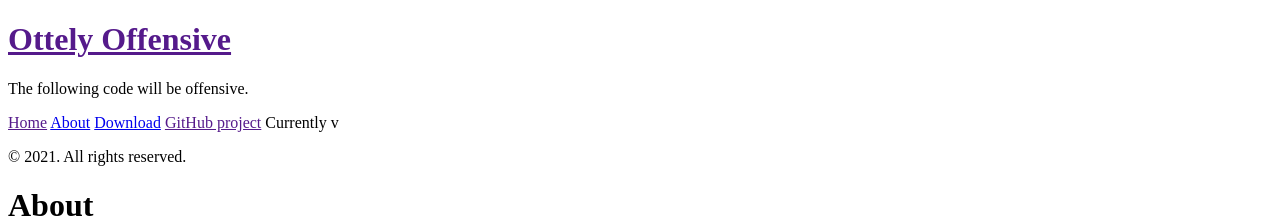
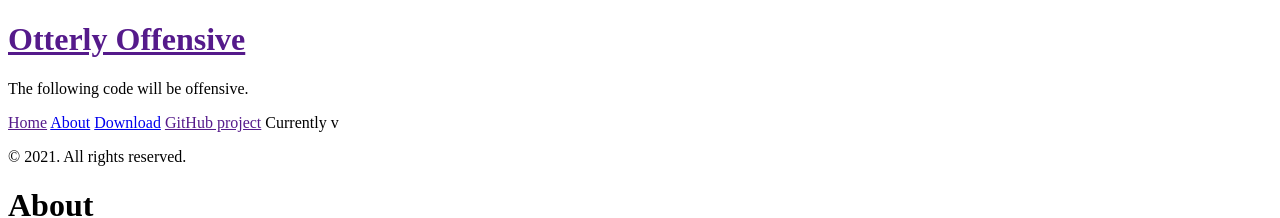
Before and after one commit to OtterlySecure/OtterlyOffensive, a Jekyll site: the page built from about.md, in a window 1280 px wide. Shown: the top 218 px of the page. Built offline with Jekyll 4.4.1, drawn with Linux system fonts in a browser that asks for light colours; Markdown is read by kramdown in place of the engine named in the settings.

Commit message:
Update _config.yml

```diff
--- a/_config.yml
+++ b/_config.yml
@@ -1,5 +1,5 @@
 # Dependencies
-markdown:         redcarpet
+markdown:         kramdown
 highlighter:      pygments
 
 # Permalinks
@@ -7,7 +7,7 @@ permalink:        pretty
 
 
 # Setup
-title:            Ottely Offensive
+title:            Otterly Offensive
 tagline:          'When Otters Rule the World'
 description:      'The following code will be offensive.'
 url:              https://otterlyoffesnive.com
```
